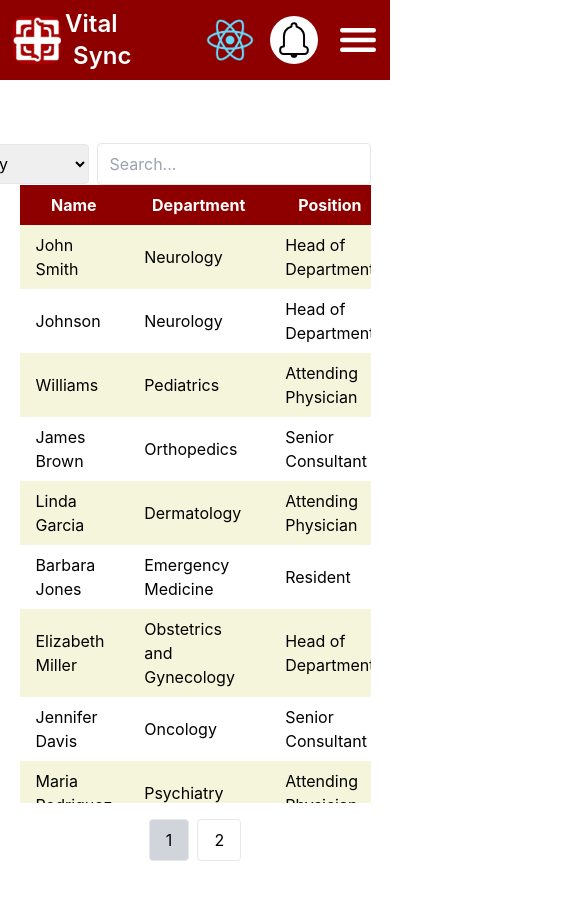
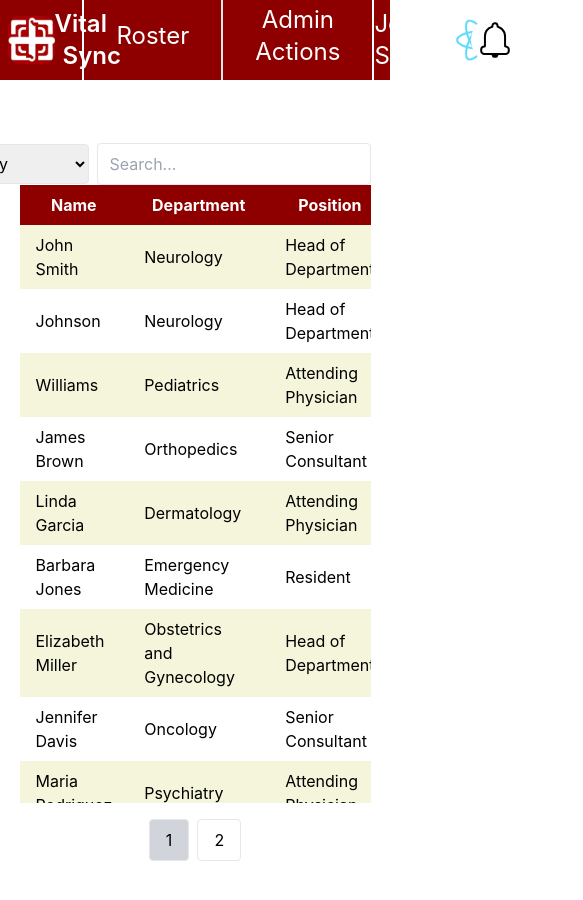
Before and after one commit to furkanagamak/VitalSync, a React (Create React App) app in the folder frontend/: page /Roster in a window 390 px wide. Shown: the top 900 px of the page, 583 px wide, since content can reach past the window. Built offline with nearby package versions, Linux system fonts and the light colour scheme.

Commit message:
Update navbar.jsx

```diff
--- a/frontend/src/components/navbar.jsx
+++ b/frontend/src/components/navbar.jsx
@@ -2,6 +2,7 @@ import { CiBellOn } from "react-icons/ci";
 import { useState } from "react";
 import { IoMenu } from "react-icons/io5";
 import NotificationDropDown from "./notifications/NotificationDropDown";
+import { useNavigate } from 'react-router-dom';
 
 const Navbar = () => {
   return (
@@ -28,10 +29,12 @@ const Header = () => {
 };
 
 const Tabs = () => {
+  const navigate = useNavigate();
+  const navigateToRoster = () => navigate('/Roster');
   return (
-    <div className="hidden md:flex border-x-2 border-white text-2xl flex text-center">
-      <section className="border-r-2 px-8 flex pb-2">
-        <p className="my-auto ">Roster</p>
+    <div className="border-x-2 border-white text-2xl flex text-center">
+      <section className="border-r-2 px-8 flex pb-2" onClick={navigateToRoster}>
+        <p className="my-auto">Roster</p>
       </section>
       <section className="px-8 flex pb-2">
         <p className="my-auto">Admin Actions</p>
@@ -41,9 +44,15 @@ const Tabs = () => {
 };
 
 const UserNav = () => {
+  const navigate = useNavigate();
+
+  const handleNavigate = () => {
+    navigate('/Profile');
+  };
+
   return (
-    <div className="ml-auto flex space-x-4 items-center mx-2">
-      <p className="hidden md:block text-2xl">John Smith</p>
+    <div className="ml-auto flex space-x-4 items-center mx-2"  onClick={handleNavigate}>
+      <p className="text-2xl">John Smith</p>
       <img src="/logo512.png" className="h-12 w-12" />
     </div>
   );
```
